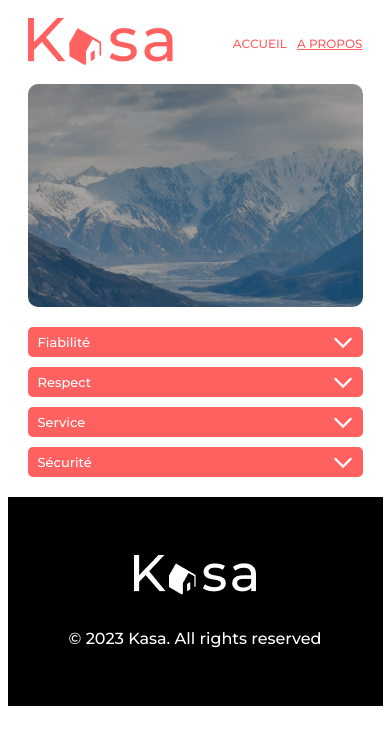
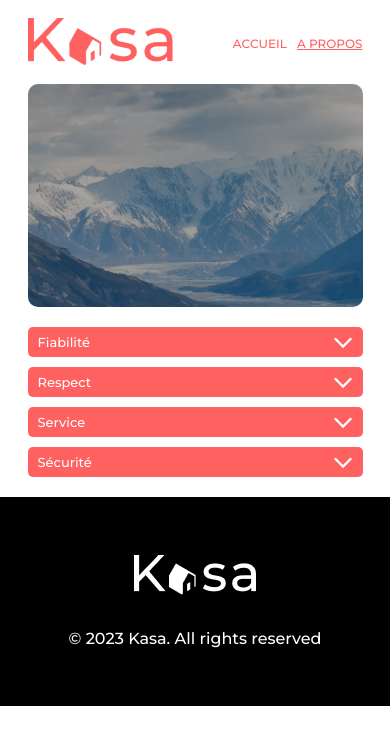
Before and after one commit to Elishaya13/Kasa_P7_OpenClassrooms, a React (Create React App) app: page /about in a window 390 px wide. Shown: the top 744 px of the page. Built offline with nearby package versions, Linux system fonts and the light colour scheme.

Commit message:
Fix size for all mobile

```diff
--- a/src/components/banner/banner.scss
+++ b/src/components/banner/banner.scss
@@ -22,7 +22,7 @@
         position: absolute;
         color:$secondary-color;
         left: 10%;
-        width: 60%;
+        width: 65%;
 
     }
 
--- a/src/components/footer/footer.scss
+++ b/src/components/footer/footer.scss
@@ -3,7 +3,7 @@
 
 .Footer {
 
-    width: 375px;
+    width: 100%;
     height: 209px;
     background-color: black;
     display: flex;
--- a/src/pages/about/about.scss
+++ b/src/pages/about/about.scss
@@ -2,8 +2,11 @@
 @import '../../styles/variables';
 
 .About {
-   width: 375px;
+   width: 100%;
    margin: auto;
+   display: flex;
+   flex-direction: column;
+   align-items: center;
 
    .Banner {
         img {
--- a/src/pages/home/home.scss
+++ b/src/pages/home/home.scss
@@ -2,8 +2,12 @@
 @import '../../styles/variables';
 
 .Home {
-   width: 375px;
-   margin: auto;
+   // width: 375px;
+    margin: auto;
+   width: 100%;
+   display: flex;
+   flex-direction: column;
+   align-items: center;
 
    // *** Responsive *** //
 
```
Also changed, not shown: 1 other file (tests, documents, lock files or other folders).
